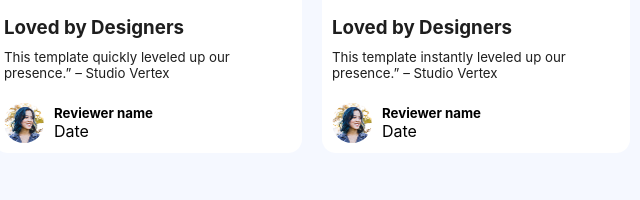
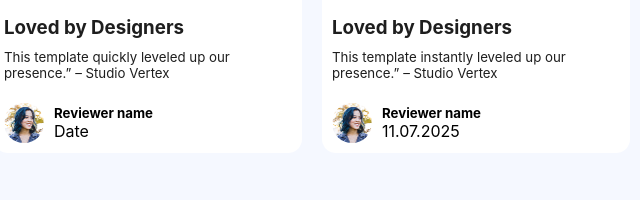
Before and after one commit to Santa-Mitua/Assignment-1, a plain HTML site: page index.html in a window 1280 px wide. Shown: the part 1578-1778 px from the top of the page, 492-1132 px from the left. Drawn offline with Linux system fonts and the light colour scheme.

Commit message:
date change

```diff
--- a/index.html
+++ b/index.html
@@ -107,7 +107,7 @@
                             <img src="image/avatar.png" alt="image of a avatar">
                                 <div>
                                     <h5>Reviewer name</h5>
-                                    <p>Date</p>
+                                    <p>11.07.2025</p>
                                 </div>
                         </div>
                     </div>
```
